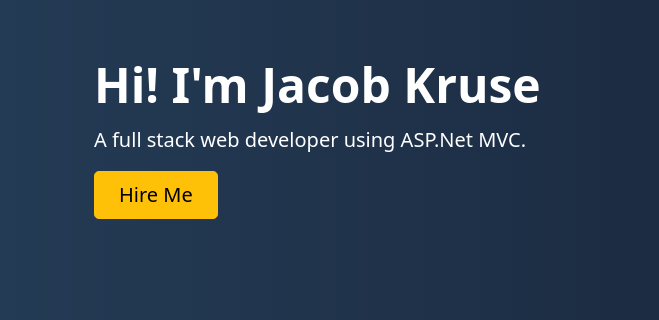
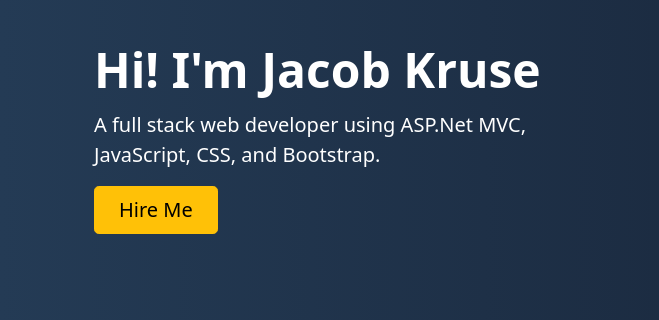
Before and after one commit to HavocBlast/CF_FirstProject, a plain HTML site: page index.html in a window 1280 px wide. Shown: the part 152-472 px from the top of the page, 0-659 px from the left. Drawn offline with nearby package versions, Linux system fonts and the light colour scheme.

Commit message:
Adds new subtitle text

```diff
--- a/index.html
+++ b/index.html
@@ -77,7 +77,10 @@
           </div>
           <div class="col-lg-6">
             <h1 class="display-5 fw-bold lh-1 mb-3">Hi! I'm Jacob Kruse</h1>
-            <p class="lead">A full stack web developer using ASP.Net MVC.</p>
+            <p class="lead">
+              A full stack web developer using ASP.Net MVC, JavaScript, CSS, and
+              Bootstrap.
+            </p>
             <div class="d-grid gap-2 d-md-flex justify-content-md-start">
               <button type="button" class="btn btn-warning btn-lg px-4 me-md-2">
                 Hire Me
```
